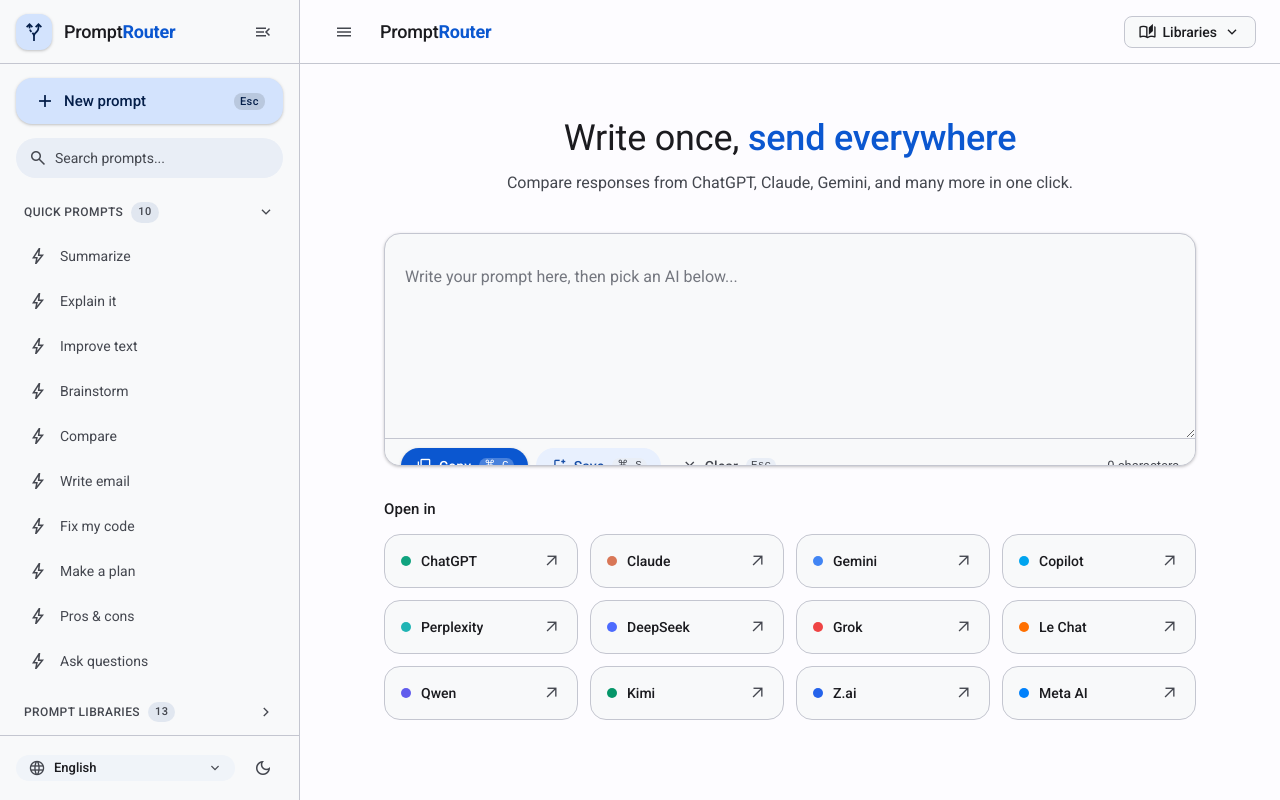
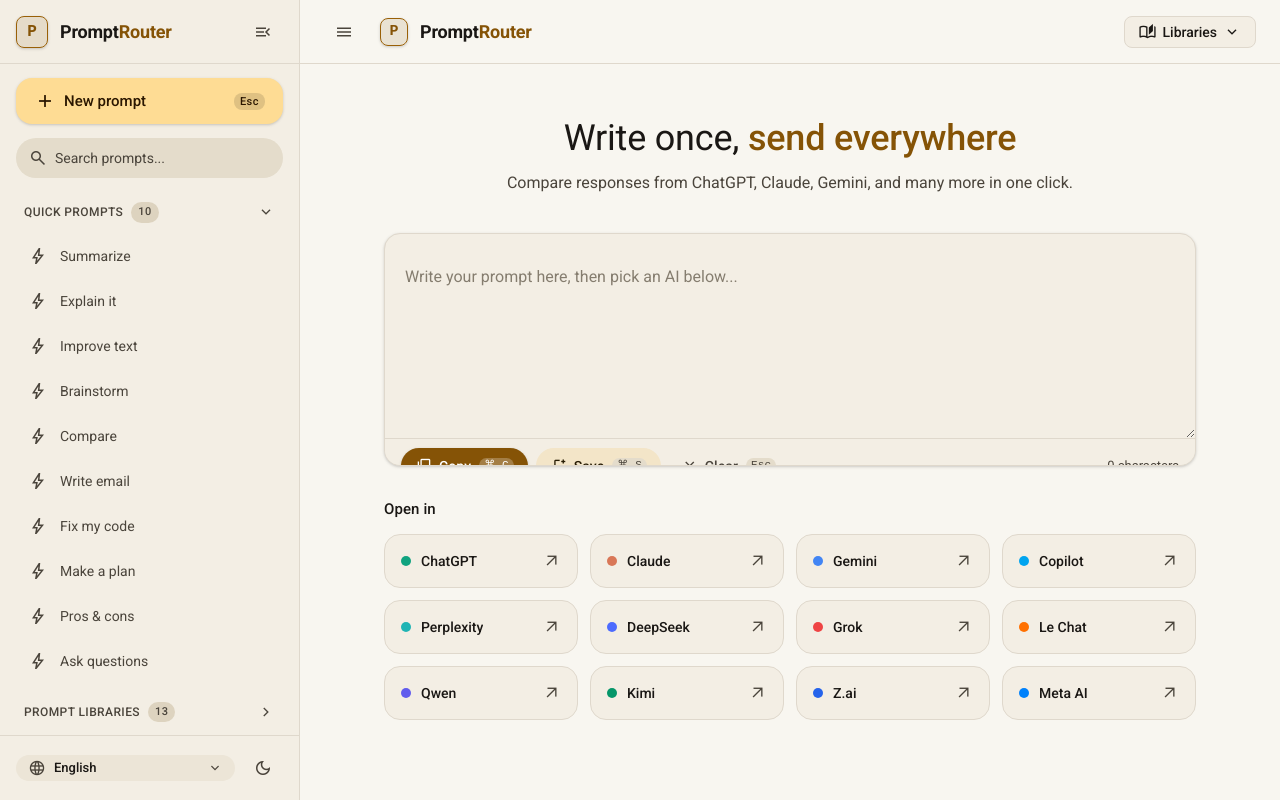
Before and after one commit to ilhan-mstf/prompt-router, a website: page mockup.html in a window 1280 px wide. Drawn offline with nearby package versions, Linux system fonts and the light colour scheme.

Commit message:
fix(design): preserve yellowish background and PromptRouter gold brand identity

```diff
--- a/mockup.html
+++ b/mockup.html
@@ -56,40 +56,40 @@
   --md-elevation-level3: 0 4px 12px 3px rgba(0,0,0,0.3), 0 2px 4px rgba(0,0,0,0.4);
   --md-elevation-level4: 0 8px 24px 4px rgba(0,0,0,0.35), 0 3px 6px rgba(0,0,0,0.4);
 
-  --md-sys-color-primary: #a8c7fa;
-  --md-sys-color-on-primary: #043063;
-  --md-sys-color-primary-container: #0d47a1;
-  --md-sys-color-on-primary-container: #d3e3fd;
-
-  --md-sys-color-secondary: #c2e7ff;
-  --md-sys-color-on-secondary: #003355;
-  --md-sys-color-secondary-container: #223249;
-  --md-sys-color-on-secondary-container: #d7e3f8;
+  --md-sys-color-primary: #d4a847;
+  --md-sys-color-on-primary: #141210;
+  --md-sys-color-primary-container: #3d2f0d;
+  --md-sys-color-on-primary-container: #fce29d;
+
+  --md-sys-color-secondary: #e8c374;
+  --md-sys-color-on-secondary: #241a00;
+  --md-sys-color-secondary-container: #2c2514;
+  --md-sys-color-on-secondary-container: #f7e0a8;
 
   --md-sys-color-tertiary: #efb8c8;
   --md-sys-color-on-tertiary: #492532;
   --md-sys-color-tertiary-container: #633b48;
   --md-sys-color-on-tertiary-container: #ffd8e4;
 
-  --md-sys-color-surface: #111318;
-  --md-sys-color-surface-dim: #111318;
-  --md-sys-color-surface-bright: #37393e;
-  --md-sys-color-surface-container-lowest: #0c0e12;
-  --md-sys-color-surface-container-low: #191c20;
-  --md-sys-color-surface-container: #1d2024;
-  --md-sys-color-surface-container-high: #282a2f;
-  --md-sys-color-surface-container-highest: #33353a;
-
-  --md-sys-color-on-surface: #e2e2e9;
-  --md-sys-color-on-surface-variant: #c4c6cf;
-  --md-sys-color-outline: #8e909a;
-  --md-sys-color-outline-variant: #44474f;
-
-  --md-sys-color-inverse-surface: #e2e2e9;
-  --md-sys-color-inverse-on-surface: #2e3036;
-  --md-sys-color-inverse-primary: #0b57d0;
-
-  --md-sys-color-error: #f2b8b5;
+  --md-sys-color-surface: #0f0f10;
+  --md-sys-color-surface-dim: #0f0f10;
+  --md-sys-color-surface-bright: #363430;
+  --md-sys-color-surface-container-lowest: #0a0a0b;
+  --md-sys-color-surface-container-low: #161618;
+  --md-sys-color-surface-container: #1f1f22;
+  --md-sys-color-surface-container-high: #28282d;
+  --md-sys-color-surface-container-highest: #34343a;
+
+  --md-sys-color-on-surface: #f0ece4;
+  --md-sys-color-on-surface-variant: #c5c0b9;
+  --md-sys-color-outline: #8e8980;
+  --md-sys-color-outline-variant: #2c2c30;
+
+  --md-sys-color-inverse-surface: #f0ece4;
+  --md-sys-color-inverse-on-surface: #1a1a1c;
+  --md-sys-color-inverse-primary: #855306;
+
+  --md-sys-color-error: #e06c6c;
   --md-sys-color-on-error: #601410;
   --md-sys-color-error-container: #8c1d18;
   --md-sys-color-on-error-container: #f9dedc;
@@ -113,62 +113,63 @@
   --c-meta:       #0081fb;
 
   /* Legacy variable bridges */
-  --bg:          var(--md-sys-color-surface);
-  --surface:     var(--md-sys-color-surface-container-low);
-  --surface-2:   var(--md-sys-color-surface-container);
-  --surface-3:   var(--md-sys-color-surface-container-high);
-  --border:      var(--md-sys-color-outline-variant);
-  --border-2:    var(--md-sys-color-outline);
-  --text:        var(--md-sys-color-on-surface);
-  --text-2:      var(--md-sys-color-on-surface-variant);
-  --text-3:      var(--md-sys-color-outline);
-  --gold:        var(--md-sys-color-primary);
-  --gold-glow:   rgba(168, 199, 250, 0.14);
-  --red:         var(--md-sys-color-error);
-  --red-soft:    rgba(242, 184, 181, 0.12);
+  --bg:          #0f0f10;
+  --surface:     #161618;
+  --surface-2:   #1f1f22;
+  --surface-3:   #28282d;
+  --border:      #2c2c30;
+  --border-2:    #404046;
+  --text:        #f0ece4;
+  --text-2:      #c5c0b9;
+  --text-3:      #9c9690;
+  --gold:        #d4a847;
+  --gold-dim:    #ab8435;
+  --gold-glow:   rgba(212, 168, 71, 0.12);
+  --red:         #e06c6c;
+  --red-soft:    rgba(224, 108, 108, 0.12);
 }
 
 /* ── Light Theme ────────────────────────────────────────────── */
 [data-theme="light"] {
-  --md-elevation-level1: 0 1px 3px 1px rgba(0,0,0,0.08), 0 1px 2px rgba(0,0,0,0.12);
-  --md-elevation-level2: 0 2px 6px 2px rgba(0,0,0,0.08), 0 1px 2px rgba(0,0,0,0.12);
-  --md-elevation-level3: 0 4px 12px 3px rgba(0,0,0,0.1), 0 2px 4px rgba(0,0,0,0.12);
-  --md-elevation-level4: 0 8px 24px 4px rgba(0,0,0,0.12), 0 3px 6px rgba(0,0,0,0.14);
-
-  --md-sys-color-primary: #0b57d0;
+  --md-elevation-level1: 0 1px 3px 1px rgba(0,0,0,0.06), 0 1px 2px rgba(0,0,0,0.1);
+  --md-elevation-level2: 0 2px 6px 2px rgba(0,0,0,0.07), 0 1px 2px rgba(0,0,0,0.1);
+  --md-elevation-level3: 0 4px 12px 3px rgba(0,0,0,0.08), 0 2px 4px rgba(0,0,0,0.1);
+  --md-elevation-level4: 0 8px 24px 4px rgba(0,0,0,0.1), 0 3px 6px rgba(0,0,0,0.12);
+
+  --md-sys-color-primary: #855306;
   --md-sys-color-on-primary: #ffffff;
-  --md-sys-color-primary-container: #d3e3fd;
-  --md-sys-color-on-primary-container: #041e49;
-
-  --md-sys-color-secondary: #00639b;
+  --md-sys-color-primary-container: #fedc94;
+  --md-sys-color-on-primary-container: #2b1700;
+
+  --md-sys-color-secondary: #715b2e;
   --md-sys-color-on-secondary: #ffffff;
-  --md-sys-color-secondary-container: #e8f0fe;
-  --md-sys-color-on-secondary-container: #174ea6;
+  --md-sys-color-secondary-container: #f3e5c8;
+  --md-sys-color-on-secondary-container: #281d05;
 
   --md-sys-color-tertiary: #7d5260;
   --md-sys-color-on-tertiary: #ffffff;
   --md-sys-color-tertiary-container: #ffd8e4;
   --md-sys-color-on-tertiary-container: #31111d;
 
-  --md-sys-color-surface: #fdfcff;
-  --md-sys-color-surface-dim: #ded8e1;
-  --md-sys-color-surface-bright: #fdfcff;
+  --md-sys-color-surface: #f8f6f0;
+  --md-sys-color-surface-dim: #ede7dc;
+  --md-sys-color-surface-bright: #fcfbf7;
   --md-sys-color-surface-container-lowest: #ffffff;
-  --md-sys-color-surface-container-low: #f8f9fa;
-  --md-sys-color-surface-container: #f0f4f9;
-  --md-sys-color-surface-container-high: #e9eef6;
-  --md-sys-color-surface-container-highest: #e1e7f0;
-
-  --md-sys-color-on-surface: #1b1b1f;
-  --md-sys-color-on-surface-variant: #44474f;
-  --md-sys-color-outline: #74777f;
-  --md-sys-color-outline-variant: #c4c6d0;
-
-  --md-sys-color-inverse-surface: #313033;
-  --md-sys-color-inverse-on-surface: #f4eff4;
-  --md-sys-color-inverse-primary: #a8c7fa;
-
-  --md-sys-color-error: #ba1a1a;
+  --md-sys-color-surface-container-low: #f3eee4;
+  --md-sys-color-surface-container: #ece5d7;
+  --md-sys-color-surface-container-high: #e4dccb;
+  --md-sys-color-surface-container-highest: #ddd3bf;
+
+  --md-sys-color-on-surface: #1a1714;
+  --md-sys-color-on-surface-variant: #4a443b;
+  --md-sys-color-outline: #857d6f;
+  --md-sys-color-outline-variant: #dfd8cc;
+
+  --md-sys-color-inverse-surface: #1a1714;
+  --md-sys-color-inverse-on-surface: #f8f6f0;
+  --md-sys-color-inverse-primary: #d4a847;
+
+  --md-sys-color-error: #903030;
   --md-sys-color-on-error: #ffffff;
   --md-sys-color-error-container: #ffdad6;
   --md-sys-color-on-error-container: #410002;
@@ -177,53 +178,63 @@
   --md-sys-state-focus: rgba(0, 0, 0, 0.1);
   --md-sys-state-pressed: rgba(0, 0, 0, 0.12);
 
-  --gold:        var(--md-sys-color-primary);
-  --gold-glow:   rgba(11, 87, 208, 0.1);
-  --red:         var(--md-sys-color-error);
-  --red-soft:    rgba(186, 26, 26, 0.08);
+  --bg:          #f8f6f0;
+  --surface:     #ffffff;
+  --surface-2:   #efebe2;
+  --surface-3:   #e4dccb;
+  --border:      #dfd8cc;
+  --border-2:    #c8c0b2;
+  --text:        #1a1714;
+  --text-2:      #3d3832;
+  --text-3:      #5c564f;
+  --gold:        #855306;
+  --gold-dim:    #996007;
+  --gold-glow:   rgba(133, 83, 6, 0.12);
+  --red:         #903030;
+  --red-soft:    rgba(144, 48, 48, 0.08);
 }
 
 @media (prefers-color-scheme: light) {
   :root:not([data-theme="dark"]) {
-    --md-elevation-level1: 0 1px 3px 1px rgba(0,0,0,0.08), 0 1px 2px rgba(0,0,0,0.12);
-    --md-elevation-level2: 0 2px 6px 2px rgba(0,0,0,0.08), 0 1px 2px rgba(0,0,0,0.12);
-    --md-elevation-level3: 0 4px 12px 3px rgba(0,0,0,0.1), 0 2px 4px rgba(0,0,0,0.12);
-    --md-elevation-level4: 0 8px 24px 4px rgba(0,0,0,0.12), 0 3px 6px rgba(0,0,0,0.14);
-
-    --md-sys-color-primary: #0b57d0;
+    --md-elevation-level1: 0 1px 3px 1px rgba(0,0,0,0.06), 0 1px 2px rgba(0,0,0,0.1);
+    --md-elevation-level2: 0 2px 6px 2px rgba(0,0,0,0.07), 0 1px 2px rgba(0,0,0,0.1);
+    --md-elevation-level3: 0 4px 12px 3px rgba(0,0,0,0.08), 0 2px 4px rgba(0,0,0,0.1);
+    --md-elevation-level4: 0 8px 24px 4px rgba(0,0,0,0.1), 0 3px 6px rgba(0,0,0,0.12);
+
+    --md-sys-color-primary: #855306;
     --md-sys-color-on-primary: #ffffff;
-    --md-sys-color-primary-container: #d3e3fd;
-    --md-sys-color-on-primary-container: #041e49;
-
-    --md-sys-color-secondary: #00639b;
+    --md-sys-color-primary-container: #fedc94;
+    --md-sys-color-on-primary-container: #2b1700;
+
+    --md-sys-color-secondary: #715b2e;
     --md-sys-color-on-secondary: #ffffff;
-    --md-sys-color-secondary-container: #e8f0fe;
-    --md-sys-color-on-secondary-container: #174ea6;
+    --md-sys-color-secondary-container: #f3e5c8;
+    --md-sys-color-on-secondary-container: #281d05;
 
     --md-sys-color-tertiary: #7d5260;
     --md-sys-color-on-tertiary: #ffffff;
     --md-sys-color-tertiary-container: #ffd8e4;
     --md-sys-color-on-tertiary-container: #31111d;
 
-    --md-sys-color-surface: #fdfcff;
-    --md-sys-color-surface-dim: #ded8e1;
-    --md-sys-color-surface-bright: #fdfcff;
+    --md-sys-color-surface: #f8f6f0;
+    --md-sys-color-surface-dim: #ede7dc;
+    --md-sys-color-surface-bright: #fcfbf7;
     --md-sys-color-surface-container-lowest: #ffffff;
-    --md-sys-color-surface-container-low: #f8f9fa;
-    --md-sys-color-surface-container: #f0f4f9;
-    --md-sys-color-surface-container-high: #e9eef6;
-    --md-sys-color-surface-container-highest: #e1e7f0;
-
-    --md-sys-color-on-surface: #1b1b1f;
-    --md-sys-color-on-surface-variant: #44474f;
-    --md-sys-color-outline: #74777f;
-    --md-sys-color-outline-variant: #c4c6d0;
-
-    --md-sys-color-inverse-surface: #313033;
-    --md-sys-color-inverse-on-surface: #f4eff4;
-    --md-sys-color-inverse-primary: #a8c7fa;
-
-    --md-sys-color-error: #ba1a1a;
+    --md-sys-color-surface-container-low: #f3eee4;
+    --md-sys-color-surface-container: #ece5d7;
+    --md-sys-color-surface-container-high: #e4dccb;
+    --md-sys-color-surface-container-highest: #ddd3bf;
+
+    --md-sys-color-on-surface: #1a1714;
+    --md-sys-color-on-surface-variant: #4a443b;
+    --md-sys-color-outline: #857d6f;
+    --md-sys-color-outline-variant: #dfd8cc;
+
+    --md-sys-color-inverse-surface: #1a1714;
+    --md-sys-color-inverse-on-surface: #f8f6f0;
+    --md-sys-color-inverse-primary: #d4a847;
+
+    --md-sys-color-error: #903030;
     --md-sys-color-on-error: #ffffff;
     --md-sys-color-error-container: #ffdad6;
     --md-sys-color-on-error-container: #410002;
@@ -232,10 +243,20 @@
     --md-sys-state-focus: rgba(0, 0, 0, 0.1);
     --md-sys-state-pressed: rgba(0, 0, 0, 0.12);
 
-    --gold:        var(--md-sys-color-primary);
-    --gold-glow:   rgba(11, 87, 208, 0.1);
-    --red:         var(--md-sys-color-error);
-    --red-soft:    rgba(186, 26, 26, 0.08);
+    --bg:          #f8f6f0;
+    --surface:     #ffffff;
+    --surface-2:   #efebe2;
+    --surface-3:   #e4dccb;
+    --border:      #dfd8cc;
+    --border-2:    #c8c0b2;
+    --text:        #1a1714;
+    --text-2:      #3d3832;
+    --text-3:      #5c564f;
+    --gold:        #855306;
+    --gold-dim:    #996007;
+    --gold-glow:   rgba(133, 83, 6, 0.12);
+    --red:         #903030;
+    --red-soft:    rgba(144, 48, 48, 0.08);
   }
 }
 
@@ -347,27 +368,31 @@ a:active > .m3-state-layer,
   color: var(--md-sys-color-on-surface);
 }
 .brand-icon {
-  width: 36px;
-  height: 36px;
-  background: var(--md-sys-color-primary-container);
-  color: var(--md-sys-color-on-primary-container);
-  border-radius: var(--md-shape-corner-medium);
+  width: 32px;
+  height: 32px;
+  background: var(--gold-glow);
+  border: 1px solid var(--gold-dim);
+  color: var(--gold);
+  border-radius: 8px;
   display: flex;
   align-items: center;
   justify-content: center;
-  font-size: 20px;
+  font-family: 'DM Mono', monospace, sans-serif;
+  font-weight: 700;
+  font-size: 1rem;
+  line-height: 1;
+  flex-shrink: 0;
   box-shadow: var(--md-elevation-level1);
-}
-.brand-icon .material-symbols-outlined {
-  font-size: 22px;
 }
 .brand-name {
   font-size: 1.125rem;
-  font-weight: 500;
+  font-weight: 600;
   letter-spacing: -0.2px;
-}
+  color: var(--md-sys-color-on-surface);
+}
+.brand-name .gold,
 .brand-name strong {
-  color: var(--md-sys-color-primary);
+  color: var(--gold);
   font-weight: 700;
 }
 
@@ -1422,10 +1447,8 @@ footer {
     <!-- Drawer Header -->
     <div class="sidebar-header">
       <a href="/" class="brand-link">
-        <div class="brand-icon">
-          <span class="material-symbols-outlined">alt_route</span>
-        </div>
-        <span class="brand-name">Prompt<strong>Router</strong></span>
+        <div class="brand-icon">P</div>
+        <span class="brand-name">Prompt<span class="gold">Router</span></span>
       </a>
       <button class="icon-btn" id="closeSidebarBtn" title="Collapse sidebar (⌘ B)" onclick="toggleSidebar()" aria-label="Collapse sidebar">
         <span class="material-symbols-outlined">menu_open</span>
@@ -1549,7 +1572,8 @@ footer {
           <span class="material-symbols-outlined">menu</span>
         </button>
         <a href="/" class="brand-link">
-          <span class="brand-name">Prompt<strong>Router</strong></span>
+          <div class="brand-icon" style="width: 28px; height: 28px; font-size: 0.9375rem;">P</div>
+          <span class="brand-name">Prompt<span class="gold">Router</span></span>
         </a>
       </div>
 
```
